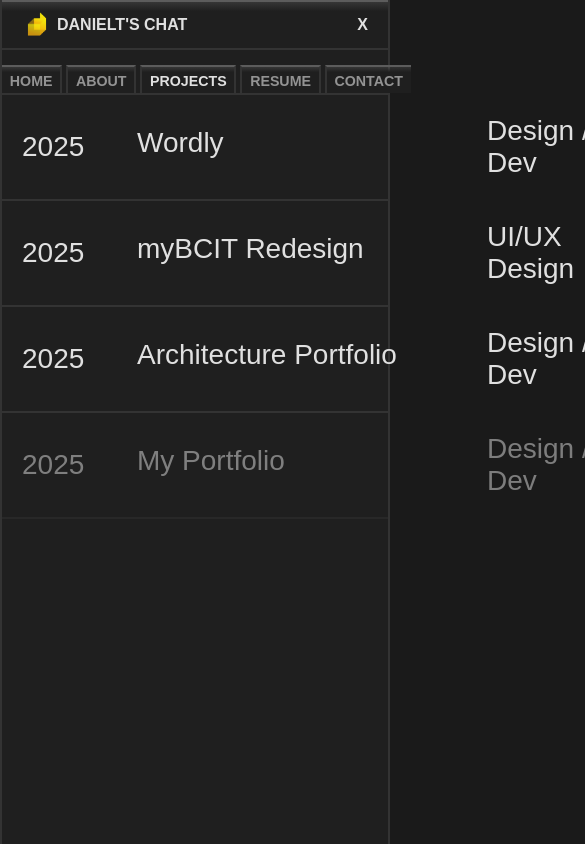
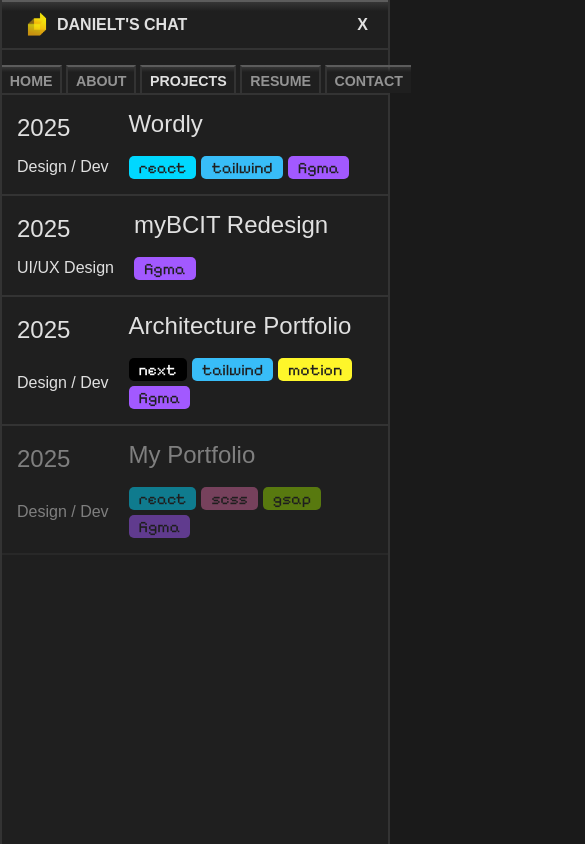
Before and after one commit to daniobanio/portfolio, a React (Vite) app: page /projects in a window 390 px wide. Shown: the top 844 px of the page, 585 px wide, since content can reach past the window. Built offline with nearby package versions, Linux system fonts and the light colour scheme; no server answers; some icons are missing; a web font is replaced by a local one.

Commit message:
update projects responsiveness

```diff
--- a/src/styles.scss
+++ b/src/styles.scss
@@ -1434,7 +1434,43 @@
     .project-displayImg video { width: 100%; height: 350px; }
 
     /* View prototype link placed bottom-left within title area */
-    .project-links { grid-row: 4; grid-column: 1; gap: 16px; }
+    .project-links { grid-row: 4; grid-column: 1; gap: 16px; margin-top: 15px; }
+
+    /* Projects List Responsive */
+    .project-item {
+      grid-template-columns: auto 1fr;
+      grid-template-rows: auto auto;
+      gap: 10px;
+      padding: 15px;
+    }
+
+    .project-year {
+      grid-column: 1;
+      grid-row: 1;
+      font-size: 1.5rem;
+    }
+
+    .project-item .project-title {
+      grid-column: 2;
+      grid-row: 1;
+      font-size: 1.5rem;
+    }
+
+    .project-category {
+      grid-column: 1;
+      grid-row: 2;
+      font-size: 1rem;
+      margin-right: 10px;
+      white-space: nowrap;
+    }
+
+    .project-stack {
+      grid-column: 2;
+      grid-row: 2;
+      justify-self: start;
+      flex-wrap: wrap;
+      gap: 5px;
+    }
   }
   .project-img-carousel {
     display: flex;
@@ -1450,6 +1486,14 @@
     width: auto;
     height: 500px;
     filter: drop-shadow(1px 3px 5px var(--shadow-25));
+  }
+  @media (max-width: 600px) {
+    .project-img  {
+      padding: 2%;
+    }
+    .project-img-carousel {
+      flex-direction: column;
+    }
   }
   .project-img.autowidth img {
     width: 100%;
```
